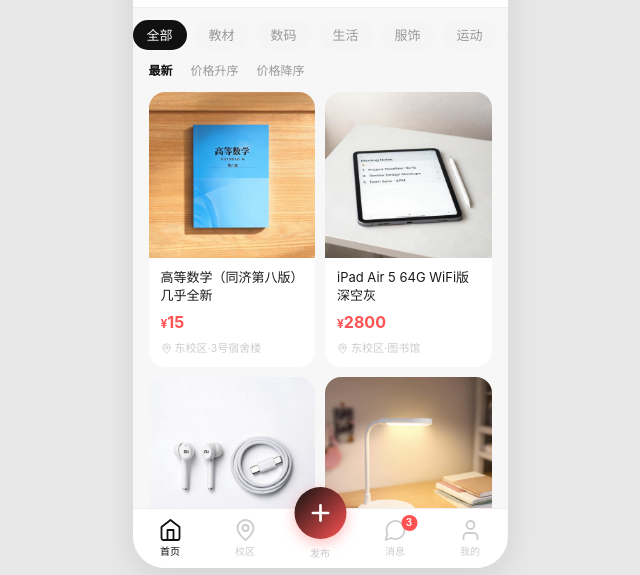
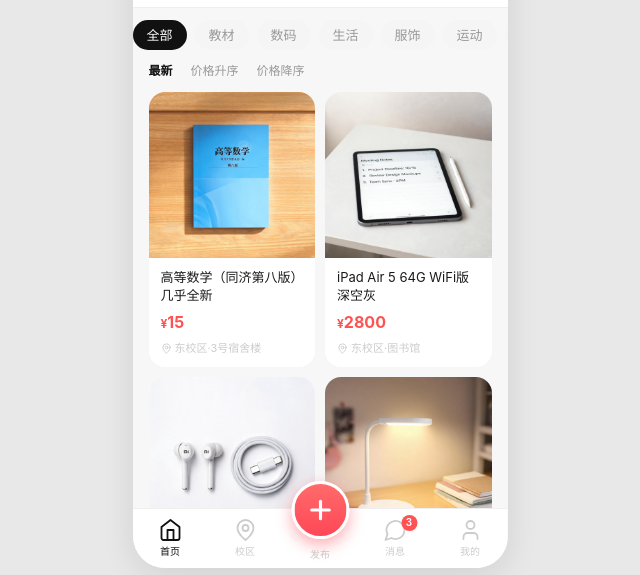
Before and after one commit to zx997842-ship-it/campus-flea-market, a plain HTML site: page index.html in a window 1280 px wide. Shown: the part 166-741 px from the top of the page, without its empty margins (320-960 px from the left). Drawn offline with Linux system fonts and the light colour scheme; sample sign-in values are in the browser's storage.

Commit message:
fix: make publish button bigger with white icon and white border

```diff
--- a/index.html
+++ b/index.html
@@ -145,7 +145,7 @@
       </a>
       <a href="publish.html" data-nav="publish" class="tab-item tab-item--publish">
         <div class="tab-publish-btn">
-          <svg viewBox="0 0 24 24" fill="none" stroke="currentColor" stroke-width="2.5" stroke-linecap="round" stroke-linejoin="round"><path d="M12 5v14"/><path d="M5 12h14"/></svg>
+          <svg viewBox="0 0 24 24" fill="none" stroke="#FFFFFF" stroke-width="2.5" stroke-linecap="round" stroke-linejoin="round"><path d="M12 5v14"/><path d="M5 12h14"/></svg>
         </div>
         <span class="tab-label">发布</span>
       </a>
--- a/styles.css
+++ b/styles.css
@@ -134,35 +134,41 @@ ul, ol { list-style: none; }
 }
 .tab-icon { width: 24px; height: 24px; }
 .tab-label { font-size: 10px; font-weight: 500; }
-/* 中间发布凸起按钮 */
+/* 中间发布凸起按钮 - 闲鱼风格 */
 .tab-item--publish {
   position: relative;
 }
 .tab-item--publish .tab-publish-btn {
   position: absolute;
-  top: -22px;
+  top: -28px;
   left: 50%;
   transform: translateX(-50%);
-  width: 52px;
-  height: 52px;
+  width: 58px;
+  height: 58px;
   border-radius: 50%;
-  background: linear-gradient(135deg, var(--primary), var(--accent));
+  background: linear-gradient(180deg, #FF6B6B 0%, #FF4757 100%);
   color: #fff;
   display: flex;
+  flex-direction: column;
   align-items: center;
   justify-content: center;
-  box-shadow: 0 4px 14px rgba(255, 92, 92, 0.4);
+  box-shadow: 0 6px 16px rgba(255, 71, 87, 0.45);
+  border: 3px solid #fff;
   transition: transform 0.15s, box-shadow 0.15s;
+  z-index: 10;
 }
 .tab-item--publish .tab-publish-btn:active {
-  transform: translateX(-50%) scale(0.92);
+  transform: translateX(-50%) scale(0.93);
+  box-shadow: 0 3px 8px rgba(255, 71, 87, 0.35);
 }
 .tab-item--publish .tab-publish-btn svg {
-  width: 26px;
-  height: 26px;
+  width: 30px;
+  height: 30px;
+  display: block;
 }
 .tab-item--publish .tab-label {
-  margin-top: 30px;
+  margin-top: 32px;
+  color: var(--text-tertiary);
 }
 .tab-badge {
   position: absolute;
```
Also changed, not shown: campus.html (+1 -1 lines), messages.html (+1 -1 lines), profile.html (+1 -1 lines).
